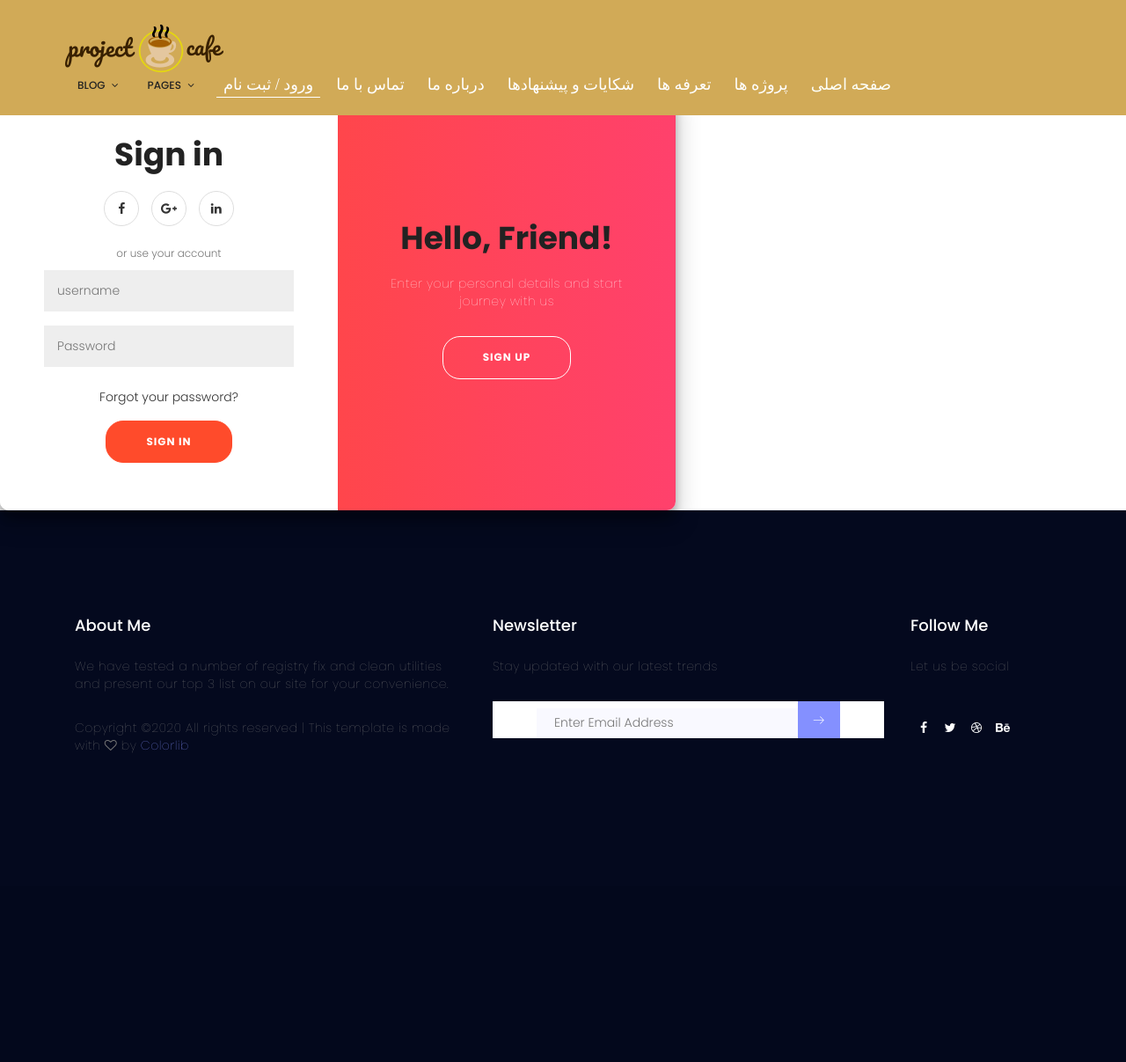
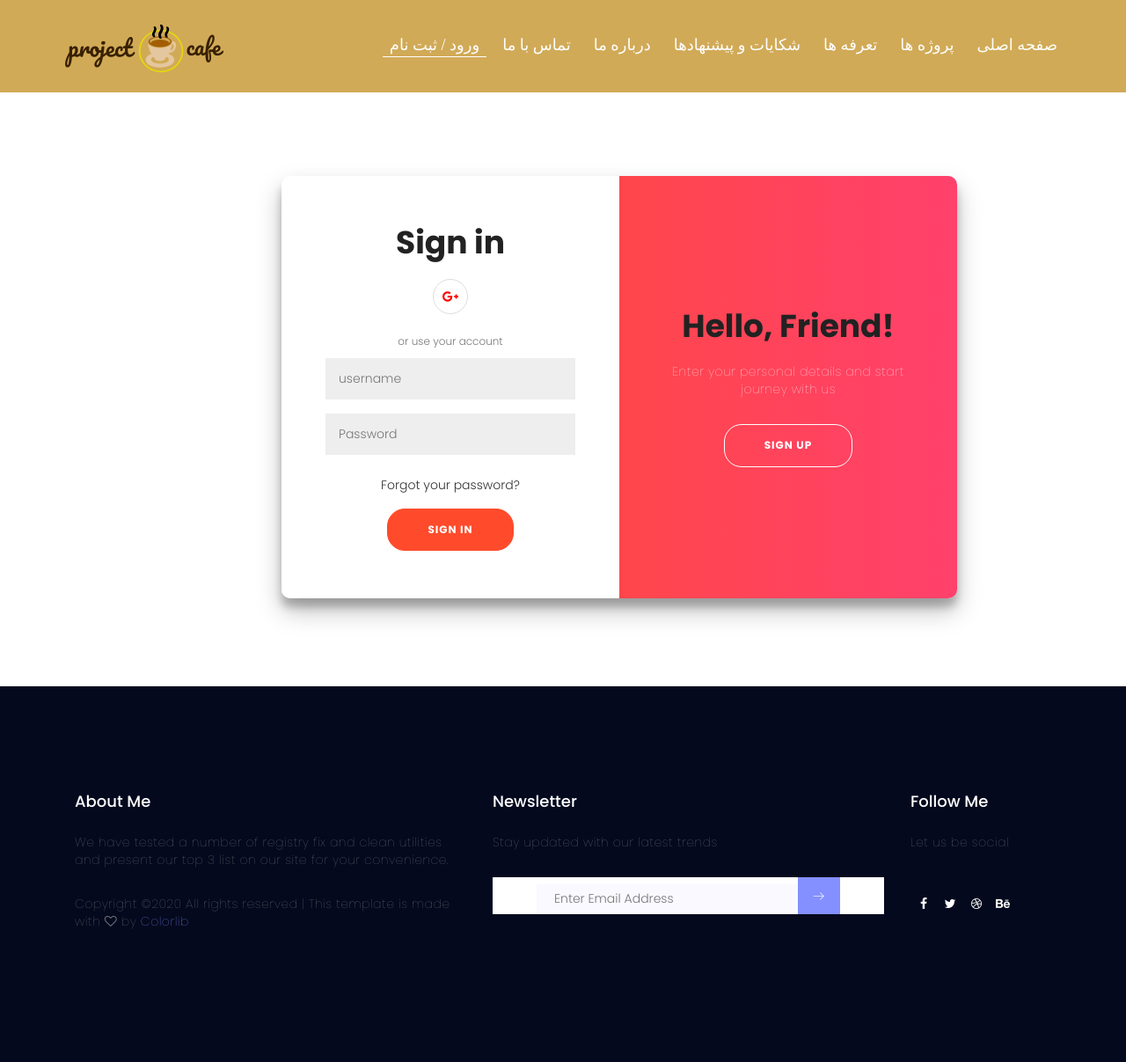
Before and after one commit to mjavadmt/solveproject, a Django app: page /djangoapp/price in a window 1280 px wide. Shown: the whole page at 88% size. Before the commit the page ends 856 px from the top, so only its background shows below. Run offline with Django 3.2, Linux system fonts and the light colour scheme; some libraries are stand-ins or nearby versions.

Commit message:
fixing sign in

```diff
--- a/djangoProject/templates/djangoapp/signin.html
+++ b/djangoProject/templates/djangoapp/signin.html
@@ -51,16 +51,13 @@
     <style>
 
 
-             @import url('https://cdnjs.cloudflare.com/ajax/libs/font-awesome/4.7.0/css/font-awesome.min.css');
+        @import url('https://cdnjs.cloudflare.com/ajax/libs/font-awesome/4.7.0/css/font-awesome.min.css');
 
 
         * {
             box-sizing: border-box;
 
         }
-
-
-
 
 
         h1 {
@@ -229,7 +226,7 @@
 
         .overlay {
             background: #FF416C;
-            background: -webkit-linear-gradient(to right, #FF4B2B, #FF416C);
+            background: -webkit-linear-gradient(to right, #ff4b2b, #FF416C);
             background: linear-gradient(to right, #FF4B2B, #FF416C);
             background-repeat: no-repeat;
             background-size: cover;
@@ -301,11 +298,12 @@
             height: 40px;
             width: 40px;
         }
-
-
-
-
-
+        @media all  and (min-width:700px) {
+            .container2
+            {
+                margin-left: 25%;
+            }
+        }
 
     </style>
 
@@ -323,23 +321,23 @@
                 <ul class="nav-menu">
 
 
-                                                                        <li class="menu-has-children"><a href="">Blog</a>
-                                                        <ul>
-                                                            <li><a href="blog-home.html">Blog Home</a></li>
-                                                            <li><a href="projectpage.html">Blog Single</a></li>
-                                                        </ul>
-                                                                        </li>
-                                                    <li class="menu-has-children"><a href="">Pages</a>
-                                                        <ul>
-                                                            <li><a href="{% url 'elements' %}">Elements</a></li>
-                                                            <li class="menu-has-children"><a href="">Level 2 </a>
-                                                                <ul>
-                                                                    <li><a href="#">Item One</a></li>
-                                                                    <li><a href="#">Item Two</a></li>
-                                                                </ul>
-                                                            </li>
-                                                        </ul>
-                                                    </li>
+{#                    <li class="menu-has-children"><a href="">Blog</a>#}
+{#                        <ul>#}
+{#                            <li><a href="blog-home.html">Blog Home</a></li>#}
+{#                            <li><a href="projectpage.html">Blog Single</a></li>#}
+{#                        </ul>#}
+{#                    </li>#}
+{#                    <li class="menu-has-children"><a href="">Pages</a>#}
+{#                        <ul>#}
+{#                            <li><a href="{% url 'elements' %}">Elements</a></li>#}
+{#                            <li class="menu-has-children"><a href="">Level 2 </a>#}
+{#                                <ul>#}
+{#                                    <li><a href="#">Item One</a></li>#}
+{#                                    <li><a href="#">Item Two</a></li>#}
+{#                                </ul>#}
+{#                            </li>#}
+{#                        </ul>#}
+{#                    </li>#}
 
 
                     <li><a href="{% url 'price' %}"
@@ -390,16 +388,16 @@
 <!-- End banner Area -->
 
 <!-- sign in Area -->
-
-<div class="container2" id="container2">
+{#<div style="width: 90%">#}
+<div class="container2" id="container2" style="margin-top: 200px;margin-bottom: 100px;">
     <div class="form-container sign-up-container">
         <form action="#">
 
             <h1>Create Account</h1>
             <div class="social-container">
-                <a href="#" class="social"><i class="fa fa-facebook"></i></a>
-                <a href="#" class="social"><i class="fa fa-google-plus"></i></a>
-                <a href="#" class="social"><i class="fa fa-linkedin"></i></a>
+{#                <a href="#" class="social"><i class="fa fa-facebook"></i></a>#}
+                <a href="#" class="social"><i style="color: red" class="fa fa-google-plus"></i></a>
+{#                <a href="#" class="social"><i class="fa fa-linkedin"></i></a>#}
             </div>
             <span>or use your email for registration</span>
             <input type="text" name="username" placeholder="username"/>
@@ -413,9 +411,9 @@
 
             <h1>Sign in</h1>
             <div class="social-container">
-                <a href="#" class="social"><i class="fa fa-facebook"></i></a>
-                <a href="#" class="social"><i class="fa fa-google-plus"></i></a>
-                <a href="#" class="social"><i class="fa fa-linkedin"></i></a>
+{#                <a href="#" class="social"><i class="fa fa-facebook"></i></a>#}
+                <a href="#" class="social"><i style="color: red" class="fa fa-google-plus"></i></a>
+{#                <a href="#" class="social"><i class="fa fa-linkedin"></i></a>#}
             </div>
             <span>or use your account</span>
             <input type="text" name="username" placeholder="username"/>
@@ -439,7 +437,7 @@
         </div>
     </div>
 </div>
-
+{#</div>#}
 
 <!-- end sign in Area -->
 <!-- Start faq Area -->
```
